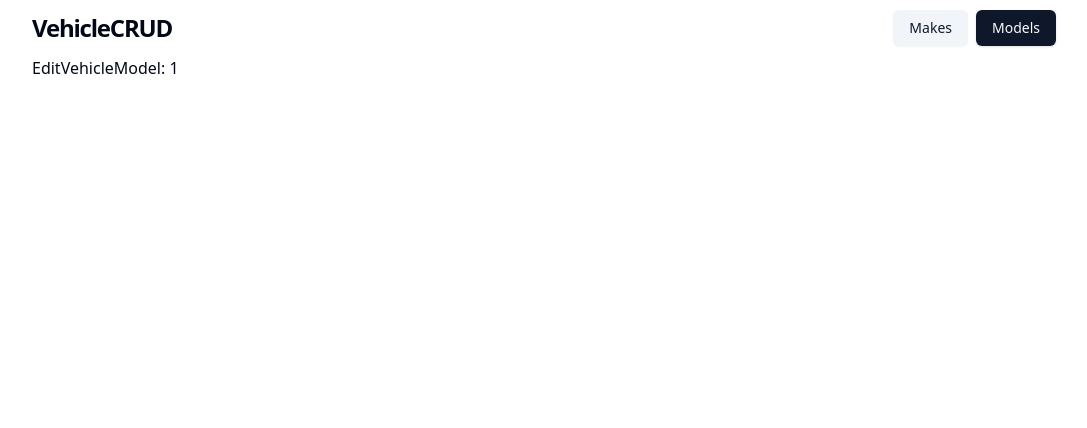
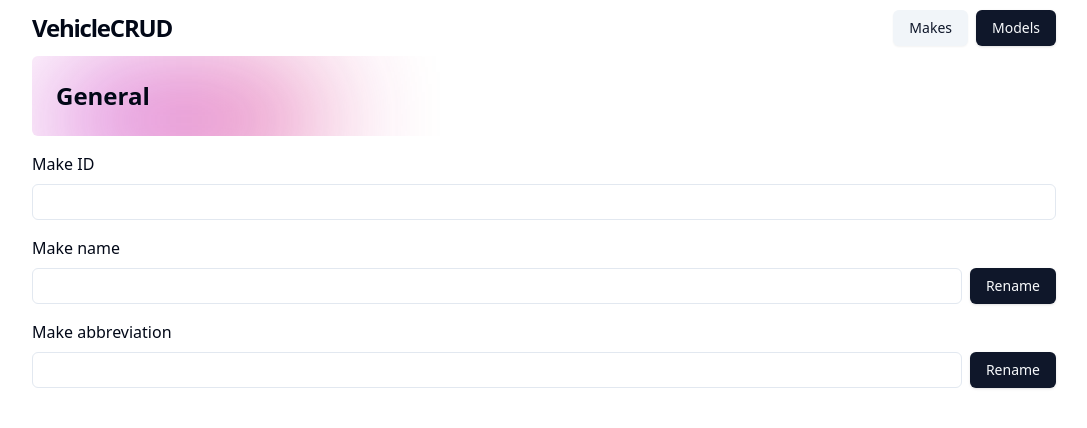
Before and after one commit to fhala03/vehicle-crud, a React (Vite) app: page /1/editModel in a window 1280 px wide. Shown: the top 428 px of the page, without its empty margins (96-1183 px from the left). Built offline with nearby package versions, Linux system fonts and the light colour scheme; no server answers; the database is empty.

Commit message:
vehicleModel edit

```diff
--- /dev/null
+++ b/src/components/vehicleModel/editVehicleModelAbrv.tsx
@@ -0,0 +1,60 @@
+import { Dialog, DialogContent, DialogDescription, DialogHeader, DialogTitle, DialogTrigger } from "@/components/ui/dialog";
+import { Button } from "../ui/button";
+import { useState } from "react";
+import { Label } from "@radix-ui/react-label";
+import { Input } from "../ui/input";
+import { useRootStore } from "@/stores/rootStore";
+import { toast } from "sonner";
+
+interface EditVehicleModelNameProps {
+  modelId: string;
+}
+
+const EditVehicleModelAbrv = ({ modelId }: EditVehicleModelNameProps) => {
+  const { vehicleModelStore } = useRootStore();
+  const [newAbrv, setNewAbrv] = useState("");
+  const [open, setOpen] = useState(false);
+
+  const handleConfirm = async () => {
+    if (newAbrv && modelId) {
+      await vehicleModelStore.updateModel(modelId, { abrv: newAbrv });
+      toast.success("Vehicle abrv has been updated");
+      setOpen(false);
+    }
+  };
+
+  return (
+    <Dialog open={open} onOpenChange={setOpen}>
+      <DialogTrigger asChild className="flex">
+        <Button onClick={() => setOpen(true)}>Rename</Button>
+      </DialogTrigger>
+      <DialogContent>
+        <DialogHeader>
+          <DialogTitle>Rename Vehicle Abrv</DialogTitle>
+          <DialogDescription>
+            Change the abbreviation of the Vehicle Model. Click confirm when you are done with your changes.
+          </DialogDescription>
+        </DialogHeader>
+        <form onSubmit={(e) => e.preventDefault()} className="flex flex-col gap-4">
+          <div>
+            <Label className="mb-1 flex justify-end text-xs font-normal text-foreground/40">Max Characters : 25</Label>
+            <Input
+              required
+              className="border-none focus-visible:ring-0"
+              type="text"
+              placeholder="Abbreviation"
+              maxLength={30}
+              value={newAbrv}
+              onChange={(e) => setNewAbrv(e.target.value)}
+            />
+          </div>
+          <Button type="button" onClick={handleConfirm}>
+            Confirm
+          </Button>
+        </form>
+      </DialogContent>
+    </Dialog>
+  );
+};
+
+export default EditVehicleModelAbrv
--- /dev/null
+++ b/src/components/vehicleModel/editVehicleModelName.tsx
@@ -0,0 +1,60 @@
+import { Dialog, DialogContent, DialogDescription, DialogHeader, DialogTitle, DialogTrigger } from "@/components/ui/dialog";
+import { Button } from "../ui/button";
+import { useState } from "react";
+import { Label } from "@radix-ui/react-label";
+import { Input } from "../ui/input";
+import { useRootStore } from "@/stores/rootStore";
+import { toast } from "sonner";
+
+interface EditVehicleModelNameProps {
+  modelId: string;
+}
+
+const EditVehicleModelName = ({ modelId }: EditVehicleModelNameProps) => {
+  const { vehicleModelStore } = useRootStore();
+  const [newName, setNewName] = useState("");
+  const [open, setOpen] = useState(false);
+
+  const handleConfirm = async () => {
+    if (newName && modelId) {
+      await vehicleModelStore.updateModel(modelId, { name: newName });
+      toast.success("Vehicle name has been updated");
+      setOpen(false);
+    }
+  };
+
+  return (
+    <Dialog open={open} onOpenChange={setOpen}>
+      <DialogTrigger asChild className="flex">
+        <Button onClick={() => setOpen(true)}>Rename</Button>
+      </DialogTrigger>
+      <DialogContent>
+        <DialogHeader>
+          <DialogTitle>Rename Vehicle Name</DialogTitle>
+          <DialogDescription>
+            Change the name of the Vehicle Model. Click confirm when you are done with your changes.
+          </DialogDescription>
+        </DialogHeader>
+        <form onSubmit={(e) => e.preventDefault()} className="flex flex-col gap-4">
+          <div>
+            <Label className="mb-1 flex justify-end text-xs font-normal text-foreground/40">Max Characters : 25</Label>
+            <Input
+              required
+              className="border-none focus-visible:ring-0"
+              type="text"
+              placeholder="Name"
+              maxLength={30}
+              value={newName}
+              onChange={(e) => setNewName(e.target.value)}
+            />
+          </div>
+          <Button type="button" onClick={handleConfirm}>
+            Confirm
+          </Button>
+        </form>
+      </DialogContent>
+    </Dialog>
+  );
+};
+
+export default EditVehicleModelName;
--- a/src/pages/editVehicleMake/[id].tsx
+++ b/src/pages/editVehicleMake/[id].tsx
@@ -1,5 +1,4 @@
 import { Input } from "@/components/ui/input";
-import { Separator } from "@/components/ui/separator";
 import EditVehicleAbrv from "@/components/vehicleMake/editVehicleAbrv";
 import EditVehicleName from "@/components/vehicleMake/editVehicleName";
 import { onSnapshotListener } from "@/services/network/base";
@@ -28,9 +27,9 @@ const EditVehicleMake = () => {
   return (
     <main>
       <section className="flex flex-col gap-4">
-        <div className="flex flex-col gap-2">
-          <span className="text-2xl font-bold dark:text-foreground">General</span>
-          <Separator className="opacity-40" />
+        <div className="flex flex-col gap-2 rounded-md p-6 relative overflow-hidden">
+          <span className="text-2xl font-bold">General</span>
+          <div className="absolute h-full w-1/4 -z-10 bg-gradient-to-r blur-3xl opacity-90 from-fuchsia-600 to-pink-600 left-0-0" />
         </div>
 
         <div className="flex flex-col gap-4">
--- a/src/pages/editVehicleModel/[id].tsx
+++ b/src/pages/editVehicleModel/[id].tsx
@@ -1,9 +1,63 @@
+import { Input } from "@/components/ui/input";
+import EditVehicleModelAbrv from "@/components/vehicleModel/editVehicleModelAbrv";
+import EditVehicleModelName from "@/components/vehicleModel/editVehicleModelName";
+import { onSnapshotListener } from "@/services/network/base";
+import { useRootStore } from "@/stores/rootStore";
+import { VehicleModelType } from "@/utils/types";
+import { useEffect, useState } from "react";
 import { useParams } from "react-router-dom";
 
 const EditVehicleModel = () => {
   const { id } = useParams();
 
-  return <div>EditVehicleModel: {id}</div>;
+  const { vehicleModelStore } = useRootStore();
+  const [modelDetails, setModelDetails] = useState<Pick<VehicleModelType, "id" | "name" | "abrv"> | null>(null);
+
+  useEffect(() => {
+    const unsubscribe = onSnapshotListener("vehicleModel", (snapshot) => {
+      const updatedModel = snapshot.docs.find((doc: { id: string | undefined }) => doc.id === id);
+      updatedModel && setModelDetails(updatedModel.data() as VehicleModelType);
+    });
+
+    vehicleModelStore.getModelDetailsById(id as string).then(setModelDetails);
+
+    return () => unsubscribe();
+  }, [id, vehicleModelStore]);
+
+  return (
+    <main>
+      <section className="flex flex-col gap-4">
+        <div className="flex flex-col gap-2 rounded-md p-6 relative overflow-hidden">
+          <span className="text-2xl font-bold">General</span>
+          <div className="absolute h-full w-1/4 -z-10 bg-gradient-to-r blur-3xl opacity-90 from-fuchsia-600 to-pink-600 left-0-0" />
+        </div>
+
+        <div className="flex flex-col gap-4">
+          <div className="flex flex-col gap-2">
+            <h1>Make ID</h1>
+            <div className="flex w-full gap-2">
+              <Input aria-label="vehicleMakeId" readOnly value={modelDetails?.id} className="w-full shadow-none" />
+            </div>
+          </div>
+          <div className="flex flex-col gap-2">
+            <h1>Make name</h1>
+            <div className="flex w-full gap-2">
+              <Input aria-label="vehicleMakeName" value={modelDetails?.name} readOnly className="w-full shadow-none" />
+              <EditVehicleModelName modelId={modelDetails?.id as string} />
+            </div>
+          </div>
+
+          <div className="flex flex-col gap-2">
+            <h1>Make abbreviation</h1>
+            <div className="flex w-full gap-2">
+              <Input aria-label="vehicleMakeAbrv" readOnly value={modelDetails?.abrv} className="w-full shadow-none" />
+              <EditVehicleModelAbrv modelId={modelDetails?.id as string} />
+            </div>
+          </div>
+        </div>
+      </section>
+    </main>
+  );
 };
 
 export default EditVehicleModel;
--- a/src/stores/vehicleModelStore.ts
+++ b/src/stores/vehicleModelStore.ts
@@ -89,4 +89,18 @@ export class VehicleModelStore {
 
     return unsubscribe;
   }
+
+  async getModelDetailsById(id: string): Promise<Pick<VehicleModelType, "id" | "name" | "abrv"> | null> {
+    try {
+      const make = await this.getModelById(id);
+      if (make) {
+        const { id, name, abrv } = make;
+        return { id, name, abrv };
+      }
+      return null;
+    } catch (error) {
+      console.error("Error fetching model details by id:", error);
+      return null;
+    }
+  }
 }
```
